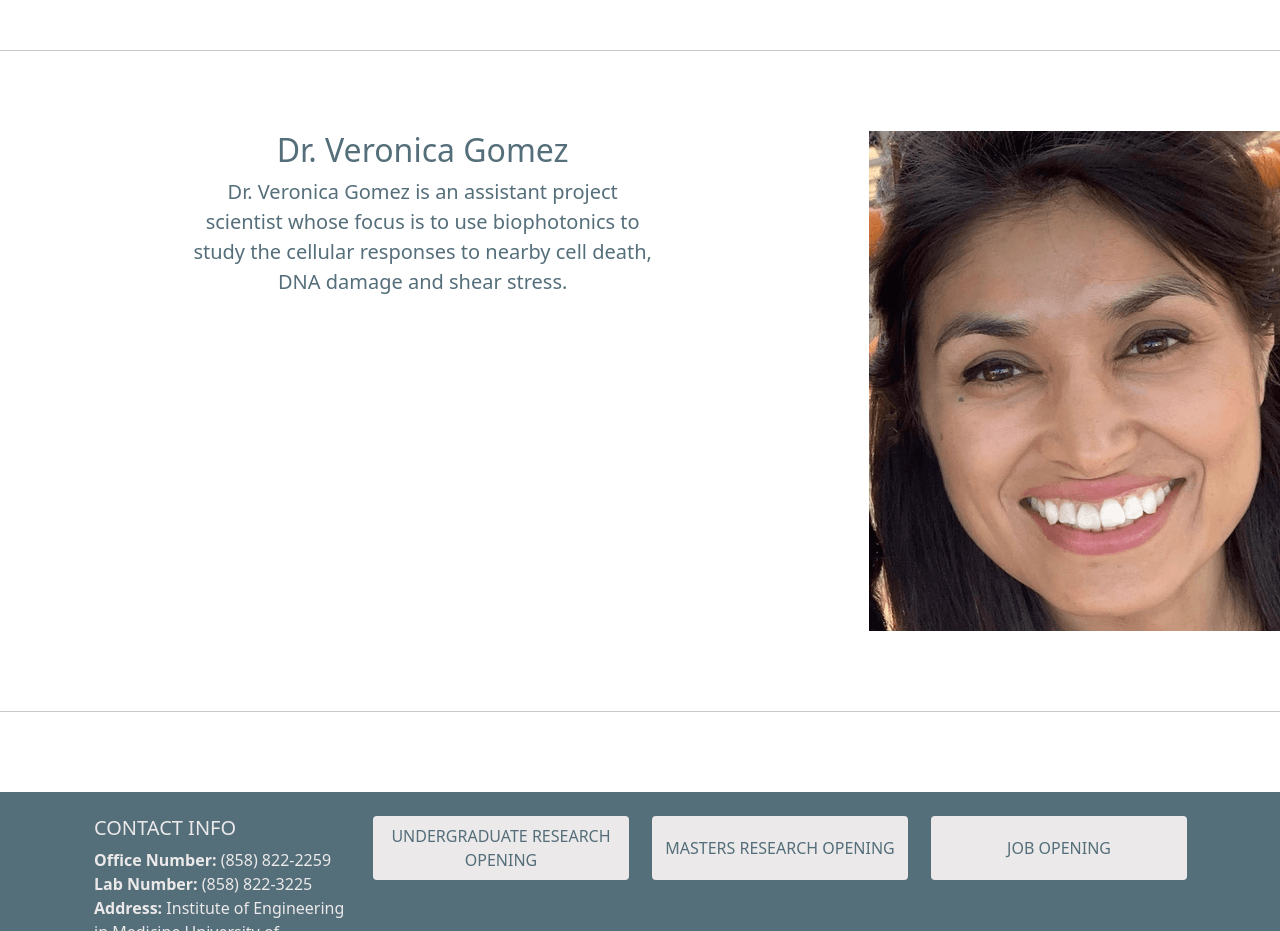
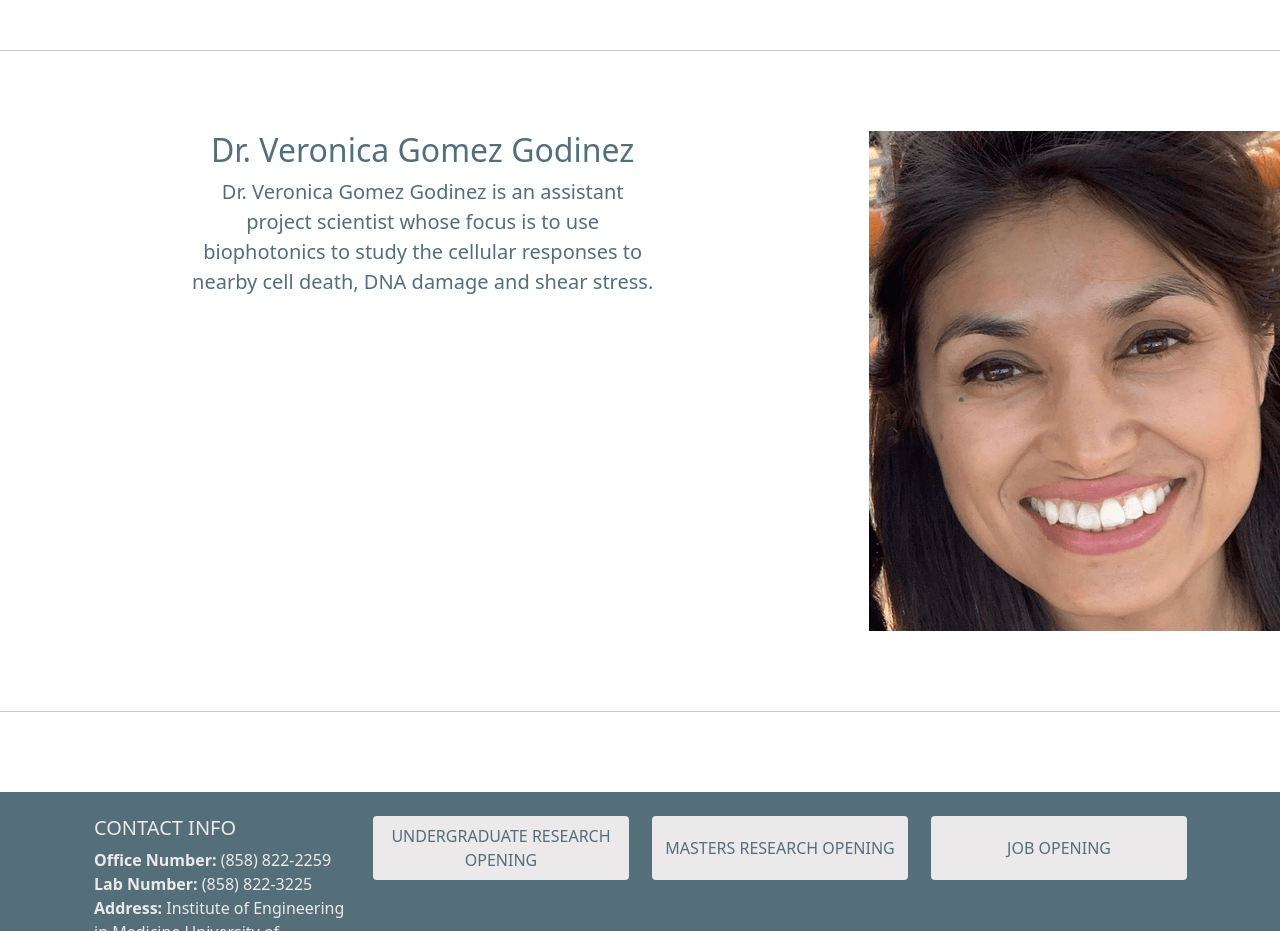
Before and after one commit to jonathanxue5/robolase-website, a plain HTML site: page People/index.html in a window 1280 px wide. Shown: the part 1940-2871 px from the top of the page. Drawn offline with nearby package versions, Linux system fonts and the light colour scheme.

Commit message:
Update index.html

```diff
--- a/People/index.html
+++ b/People/index.html
@@ -114,8 +114,8 @@
   <hr class="featurette-divider">
   <div class="row featurette">
     <div class="col-md-8">
-      <h2 class="featurette-heading" style="text-align:center; color:rgb(84, 110, 122)">Dr. Veronica Gomez</h2>
-      <p class="lead" style="text-align: center; margin-left: 12rem; margin-right: 12rem; color: rgb(84, 110, 122);">Dr. Veronica Gomez is an assistant project scientist whose focus is to use biophotonics to study the cellular responses to nearby cell death, DNA damage and shear stress.
+      <h2 class="featurette-heading" style="text-align:center; color:rgb(84, 110, 122)">Dr. Veronica Gomez Godinez</h2>
+      <p class="lead" style="text-align: center; margin-left: 12rem; margin-right: 12rem; color: rgb(84, 110, 122);">Dr. Veronica Gomez Godinez is an assistant project scientist whose focus is to use biophotonics to study the cellular responses to nearby cell death, DNA damage and shear stress.
       </p>
     </div>
     <div class="col-md-4">
```
